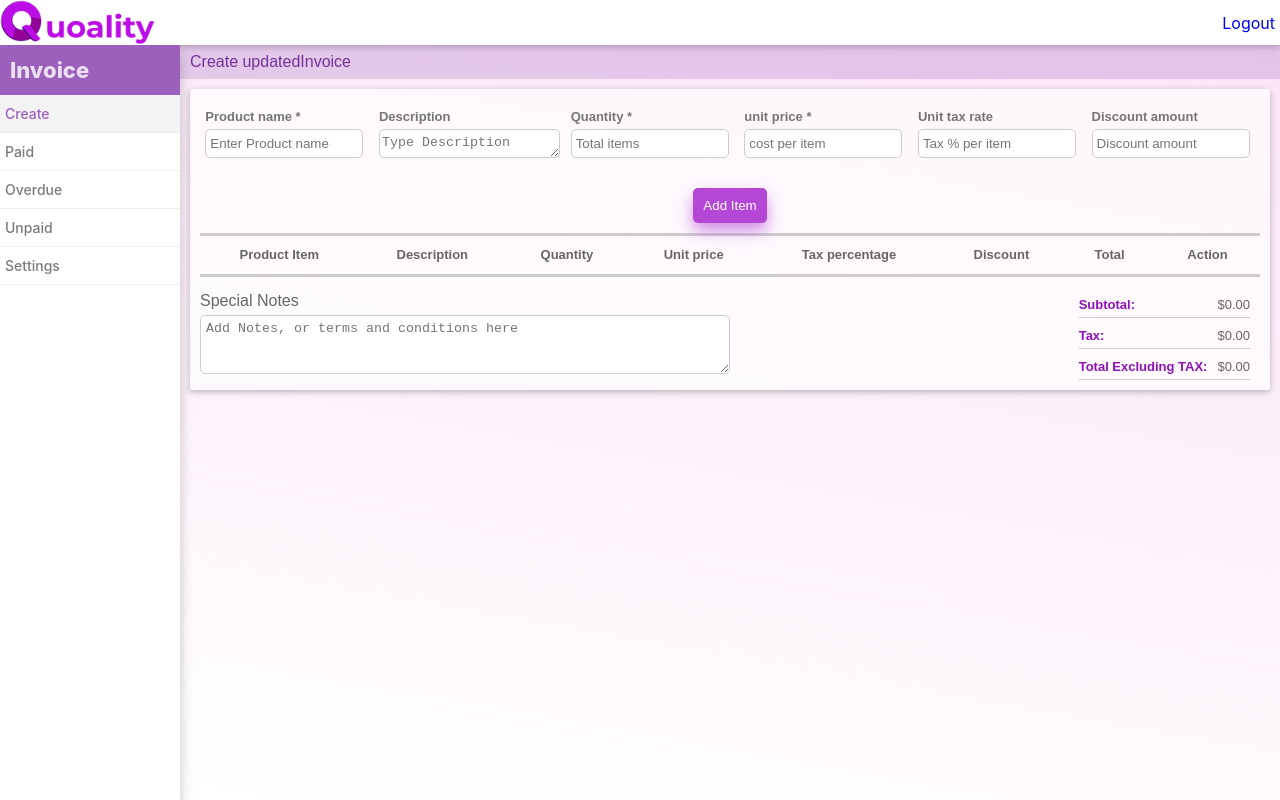
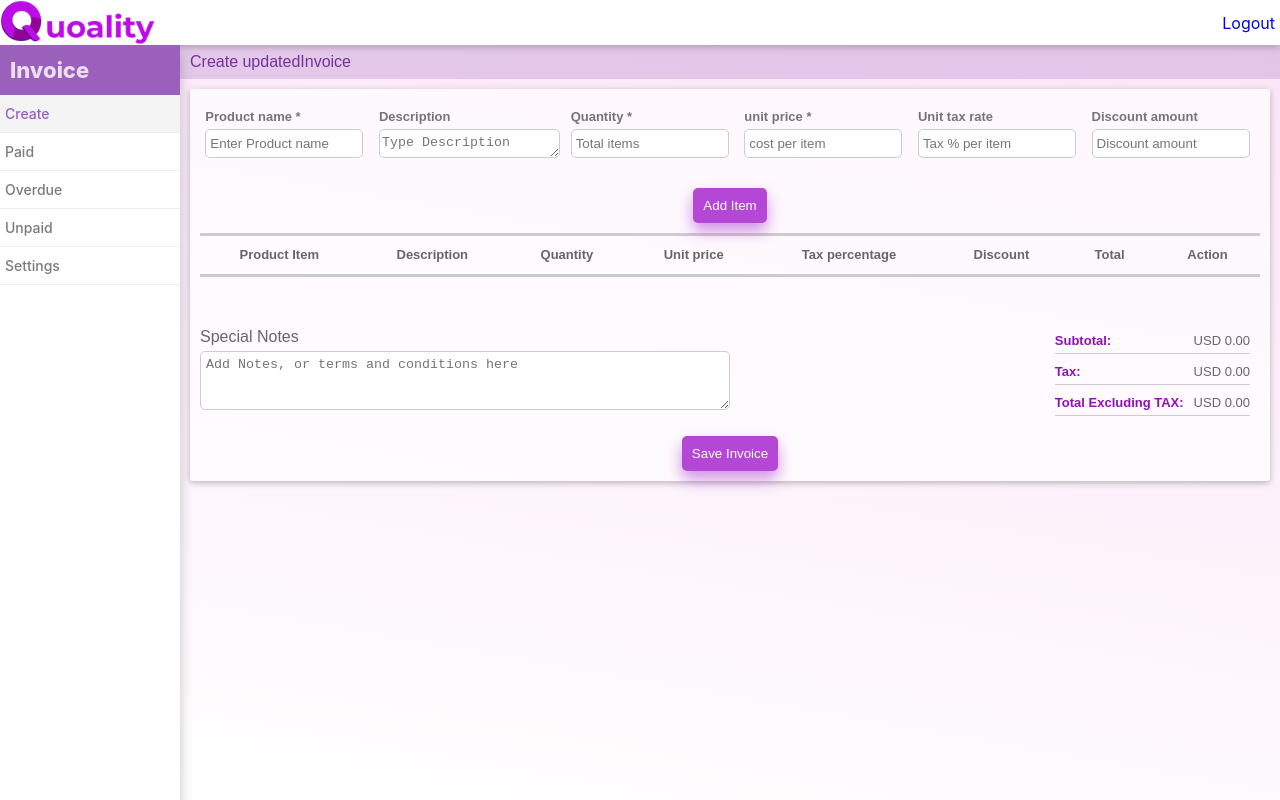
Before and after one commit to blessedjasonmwanza/quoality-invoice, a React (Create React App) app: page /new in a window 1280 px wide. Built offline with nearby package versions, Linux system fonts and the light colour scheme.

Commit message:
Save and preverse all  Invoices to localStoarage

```diff
--- a/src/App.css
+++ b/src/App.css
@@ -34,6 +34,19 @@ a {
 
 .btn:focus {
   box-shadow: 0 0 0 3px rgba(180, 71, 213, 0.5);
+}
+
+.danger-btn {
+  background-color: rgb(255, 82, 82);
+}
+
+.danger-btn:hover {
+  background-color: #e42a2a;
+  box-shadow: 0 0 0 2px rgba(255, 82, 82, 0.479);
+}
+
+.danger-btn:focus{
+  box-shadow: 0 0 0 3px rgba(255, 82, 82, 0.5);
 }
 
 .pointer {
--- a/src/assets/css/NewInvoice.css
+++ b/src/assets/css/NewInvoice.css
@@ -49,6 +49,10 @@
 .new-invoice-table tbody tr td:not(.actions):focus {
     outline: none;
     box-shadow: 0 0 0 2px rgba(180, 71, 213, 0.2);
+}
+
+.new-invoice-table tbody tr td.actions button{
+    padding: 5px 10px;
 }
 .new-invoice-table tbody tr{
     transition: 0.6s;
@@ -125,3 +129,10 @@ textarea {
     font-weight: 700;
     color: rgb(143, 17, 182);
 }
+
+.save-invoice {
+    display:flex;
+    margin: 0 auto;
+    align-self: center;
+    margin-top: 20px;
+}
--- a/src/components/New.js
+++ b/src/components/New.js
@@ -1,25 +1,18 @@
-import React, { useState,  useEffect } from 'react'
+import React, { useState, useEffect } from 'react'
 import '../assets/css/NewInvoice.css';
 
 export default function New() {
   const [invoice, setInvoice] = useState({
     notes: '',
+    currency: 'USD',
     subtotal: 0.00,
-    tax: 0.00,
+    total_tax: 0.00,
     total_excl_tax: 0.00,
     total_discount: 0.00,
     invoice_items: [],
   });
 
-  useEffect(() => {
-      const savedInvoice = JSON.parse(localStorage.getItem('draftInvoice'));
-      if (savedInvoice) {
-        setInvoice(() => savedInvoice)
-        setInvoiceItems(savedInvoice.invoice_items)
-      }
-  },[]);
   const [invoiceItems, setInvoiceItems] = useState([]);
-
   const [item, setInvoiceItem] = useState({
     name: '',
     description: '',
@@ -31,14 +24,37 @@ export default function New() {
     total: 0,
   });
 
+  useEffect(() => {
+    const savedInvoice = JSON.parse(localStorage.getItem('draftInvoice'));
+    if (savedInvoice) {
+      setInvoice(() => savedInvoice)
+      setInvoiceItems(savedInvoice.invoice_items)
+    }
+  }, []);
+
+  const [currency, setCurrency] = useState(invoice.currency);
+  const numberFormat = (num) => num.toFixed(2).replace(/\d(?=(\d{3})+\.)/g, '$&,');
+  const total_excl_tax = () => invoiceItems.reduce((acc, item) => acc + (item.total - item.unit_tax_amount), 0);
+  const subtotal = () => invoiceItems.reduce((acc, item) => acc + item.total, 0);
+  const total_tax = () => invoiceItems.reduce((acc, item) => acc + item.unit_tax_amount, 0);
+  const total_discount = () => invoiceItems.reduce((acc, item) => acc + item.discount, 0);
+
+
   const addItem = (e) => {
     e.preventDefault();
     const { unit_price, quantity, unit_tax_rate, discount } = item;
-    const total = ((unit_price * quantity) + ((unit_tax_rate /100) * (unit_price * quantity))) - discount;
-    const tax_total = (unit_tax_rate /100) * (unit_price * quantity);
-    const items = [...invoiceItems, {...item,total: total,unit_tax_amount: tax_total}];
+    const total = ((unit_price * quantity) + ((unit_tax_rate / 100) * (unit_price * quantity))) - discount;
+    const tax_total = (unit_tax_rate / 100) * (unit_price * quantity);
+    const items = [...invoiceItems, { ...item, total: total, unit_tax_amount: tax_total }];
     setInvoiceItems(() => (items));
-    const updatedInvoice = {...invoice, invoice_items: items};
+    const updatedInvoice = {
+      ...invoice,
+      invoice_items: items,
+      total_excl_tax: total_excl_tax(),
+      subtotal: subtotal(),
+      total_tax: total_tax(),
+      total_discount: total_discount()
+    };
     setInvoice(updatedInvoice);
     localStorage.setItem('draftInvoice', JSON.stringify(updatedInvoice));
     e.target.reset();
@@ -47,17 +63,38 @@ export default function New() {
   const removeItem = (index) => {
     const newItems = invoiceItems.filter((item, i) => i !== index);
     setInvoiceItems(newItems);
-    const updatedInvoice = {...invoice, invoice_items: newItems};
+    const updatedInvoice = {
+      ...invoice,
+      invoice_items: newItems,
+      total_excl_tax: total_excl_tax(),
+      subtotal: subtotal(),
+      total_tax: total_tax(),
+      total_discount: total_discount(),
+    };
     setInvoice(() => (updatedInvoice));
     localStorage.setItem('draftInvoice', JSON.stringify(updatedInvoice));
   };
 
   const updateNote = (note) => {
-    const updatedInvoice = {...invoice, notes: note};
+    const updatedInvoice = { ...invoice, notes: note };
     setInvoice(() => (updatedInvoice));
     localStorage.setItem('draftInvoice', JSON.stringify(updatedInvoice));
   };
 
+  const saveInvoice = () => {
+    if(invoice.invoice_items.length > 0) {
+      const savedInvoices = JSON.parse(localStorage.getItem('savedInvoices')) || [];
+      const newInvoices = [...savedInvoices, invoice];
+      localStorage.setItem('savedInvoices', JSON.stringify(newInvoices));
+      setInvoiceItems([]);
+      setInvoice({ notes: '', currency: 'USD', subtotal: 0.00, total_tax: 0.00, total_excl_tax: 0.00, total_discount: 0.00, invoice_items: [] });
+      localStorage.removeItem('draftInvoice');
+      alert('Invoice saved!');
+    }else{
+      alert('Please add at least one item to the invoice.');
+    }
+
+  }
   return (
     <>
       <span className='display-title'>Create updatedInvoice</span>
@@ -65,27 +102,41 @@ export default function New() {
         <form className='new-item-form' onSubmit={(e) => addItem(e)}>
           <label>
             Product name *
-            <input type='text' onInput={(e) => setInvoiceItem({...item, name:e.target.value})} placeholder='Enter Product name' required />
+            <input type='text'
+              onInput={(e) => setInvoiceItem({ ...item, name: e.target.value })} placeholder='Enter Product name'
+              required
+            />
           </label>
           <label>
             Description
-            <textarea placeholder='Type Description' onInput={(e) => setInvoiceItem({...item, description:e.target.value})}></textarea>
+            <textarea placeholder='Type Description'
+              onInput={(e) => setInvoiceItem({ ...item, description: e.target.value })}
+            ></textarea>
           </label>
           <label>
             Quantity *
-            <input type='number' placeholder='Total items' step="1" required onInput={(e) => setInvoiceItem({...item, quantity:e.target.value})} />
+            <input type='number' placeholder='Total items' step="1" required
+              onInput={(e) => setInvoiceItem({ ...item, quantity: e.target.value })}
+            />
           </label>
           <label>
             unit price *
-            <input type='number' placeholder='cost per item'  pattern="^\d*(\.\d{0,2})?$"  step=".01" required onInput={(e) => setInvoiceItem({...item, unit_price:e.target.value})} />
+            <input type='number' placeholder='cost per item' pattern="^\d*(\.\d{0,2})?$" step=".01"
+              required
+              onInput={(e) => setInvoiceItem({ ...item, unit_price: e.target.value })}
+            />
           </label>
           <label>
             Unit tax rate
-            <input type='text' placeholder='Tax % per item' max="100" pattern="^\d*(\.\d{0,2})?$"  step=".01" onInput={(e) => setInvoiceItem({...item, unit_tax_rate:e.target.value})} />
+            <input type='text' placeholder='Tax % per item' max="100" pattern="^\d*(\.\d{0,2})?$" step=".01"
+              onInput={(e) => setInvoiceItem({ ...item, unit_tax_rate: e.target.value })}
+            />
           </label>
           <label>
             Discount amount
-            <input type='number' placeholder='Discount amount'  pattern="^\d*(\.\d{0,2})?$"  step=".01" onInput={(e) => setInvoiceItem({...item, discount:e.target.value})} />
+            <input type='number' placeholder='Discount amount' pattern="^\d*(\.\d{0,2})?$" step=".01"
+              onInput={(e) => setInvoiceItem({ ...item, discount: e.target.value })}
+            />
           </label>
           <label>
             <br />
@@ -115,15 +166,17 @@ export default function New() {
                 <td>{invoice.unit_price}</td>
                 <td>{invoice.unit_tax_rate}</td>
                 <td>{invoice.discount}</td>
-                  <td>{invoice.total.toFixed(2)}</td>
+                <td>{numberFormat(invoice.total)}</td>
                 <td className='actions'>
-                    <button className='btn' onClick={() => removeItem(i)}>Remove</button>
+                  <button className='btn danger-btn' onClick={() => removeItem(i)}>Remove</button>
                 </td>
               </tr>)
               )
             }
           </tbody>
         </table>
+        <br />
+        <br />
         <div className='invoice-summery'>
           <label className='notes'>
             Special Notes
@@ -132,18 +185,21 @@ export default function New() {
           <span className='stats'>
             <span>
               <b>Subtotal:</b>
-              <span>${(invoiceItems.reduce((acc, item) => acc + item.total, 0)).toFixed(2)}</span>
+              <span>{currency} {numberFormat(subtotal())}</span>
             </span>
             <span>
               <b>Tax:</b>
-              <span>${(invoiceItems.reduce((acc, item) => acc + item.unit_tax_amount, 0)).toFixed(2)}</span>
+              <span>{currency} {numberFormat(total_tax())}</span>
             </span>
             <span>
               <b>Total Excluding TAX:</b>
-              <span>${(invoiceItems.reduce((acc, item) => acc + (item.total - item.unit_tax_amount), 0).toFixed(2))}</span>
+              <span>{currency} {numberFormat(total_excl_tax())}</span>
             </span>
           </span>
         </div>
+        <button className='save-invoice btn' onClick={() => saveInvoice()}>
+          Save Invoice
+        </button>
       </div>
     </>
   )
```
Lines whose indentation alone changed are shown as unchanged.
